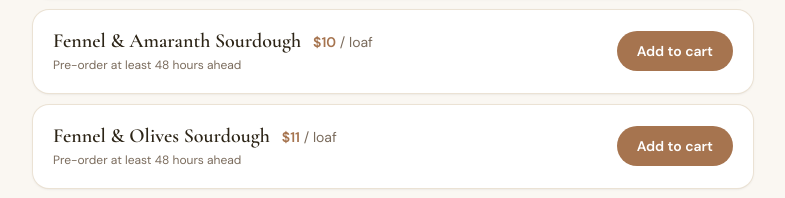
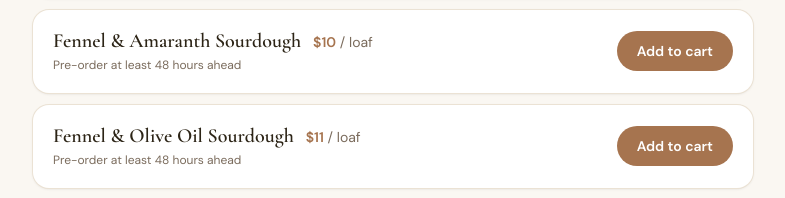
Before and after one commit to zulu350/Aprils-Rising-Kitchen, a Next.js app: page /menu in a window 1280 px wide. Shown: the part 1060-1258 px from the top of the page, without its empty margins (247-1032 px from the left). Built offline with nearby package versions, Linux system fonts and the light colour scheme; no server answers.

Commit message:
Rename Fennel & Olives to Fennel & Olive Oil

```diff
--- a/src/data/menu.ts
+++ b/src/data/menu.ts
@@ -90,7 +90,7 @@ export const menuItems: MenuItem[] = [
   },
   {
     id: "fennel-olives-sourdough",
-    name: "Fennel & Olives Sourdough",
+    name: "Fennel & Olive Oil Sourdough",
     category: "sourdough",
     unitLabel: "loaf",
     priceCents: 1100,
```
